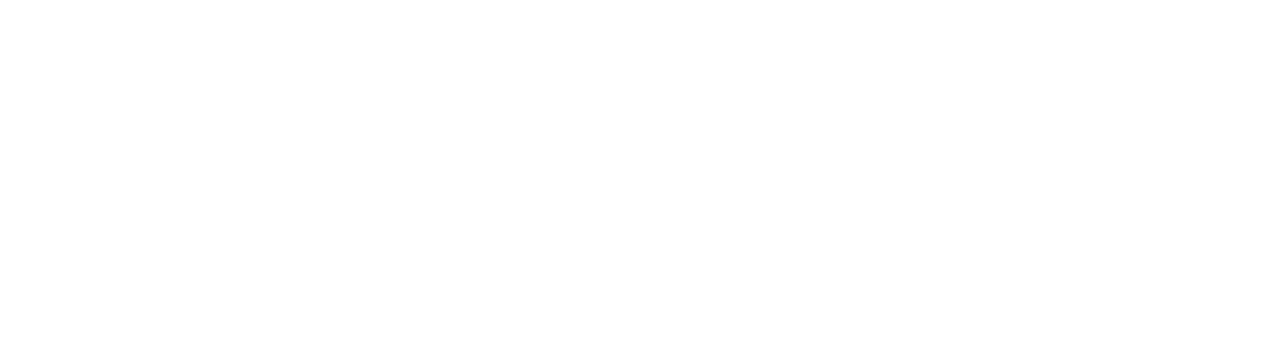
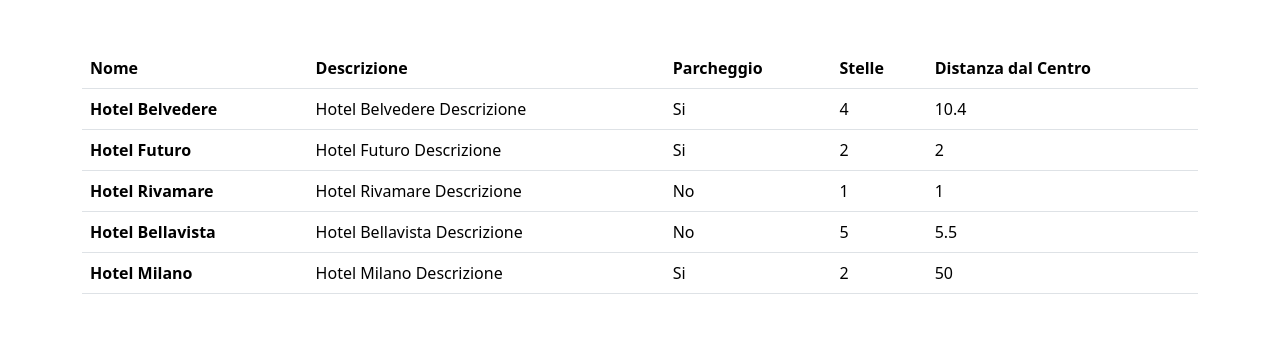
Before and after one commit to mattiamoneta/php-hotel, a PHP site: page / in a window 1280 px wide. Before the commit the part shown is empty. Shown: the top 357 px of the page. Run offline with PHP 8.4, Linux system fonts and the light colour scheme.

Commit message:
Ok Tabella

```diff
--- a/index.php
+++ b/index.php
@@ -1,3 +1,49 @@
+<?php
+
+    $hotels = [
+
+        [
+            'name' => 'Hotel Belvedere',
+            'description' => 'Hotel Belvedere Descrizione',
+            'parking' => true,
+            'vote' => 4,
+            'distance_to_center' => 10.4
+        ],
+        [
+            'name' => 'Hotel Futuro',
+            'description' => 'Hotel Futuro Descrizione',
+            'parking' => true,
+            'vote' => 2,
+            'distance_to_center' => 2
+        ],
+        [
+            'name' => 'Hotel Rivamare',
+            'description' => 'Hotel Rivamare Descrizione',
+            'parking' => false,
+            'vote' => 1,
+            'distance_to_center' => 1
+        ],
+        [
+            'name' => 'Hotel Bellavista',
+            'description' => 'Hotel Bellavista Descrizione',
+            'parking' => false,
+            'vote' => 5,
+            'distance_to_center' => 5.5
+        ],
+        [
+            'name' => 'Hotel Milano',
+            'description' => 'Hotel Milano Descrizione',
+            'parking' => true,
+            'vote' => 2,
+            'distance_to_center' => 50
+        ],
+
+    ];
+
+
+
+?>
+
 <!DOCTYPE html>
 <html lang="en">
 <head>
@@ -5,8 +51,52 @@
     <meta http-equiv="X-UA-Compatible" content="IE=edge">
     <meta name="viewport" content="width=device-width, initial-scale=1.0">
     <title>PHP Hotel</title>
+
+    <!-- Bootstrap -->
+    <link href="https://cdn.jsdelivr.net/npm/bootstrap@5.3.0-alpha3/dist/css/bootstrap.min.css" rel="stylesheet" integrity="sha384-KK94CHFLLe+nY2dmCWGMq91rCGa5gtU4mk92HdvYe+M/SXH301p5ILy+dN9+nJOZ" crossorigin="anonymous">
 </head>
     <body>
 
+        <main>
+            <div class="container">
+                <div class="row">
+                    <div class="col-12 py-5">
+                        <table class="table">
+                            <thead>
+                                <tr>
+                                    <th scope="col">Nome</th>
+                                    <th scope="col">Descrizione</th>
+                                    <th scope="col">Parcheggio</th>
+                                    <th scope="col">Stelle</th>
+                                    <th scope="col">Distanza dal Centro</th>
+                                </tr>
+                            </thead>
+                            <tbody>
+                                <?php
+                                    foreach($hotels as $hotel){
+
+                                        $hasParking = "";
+
+                                        if($hotel['parking'] == true){
+                                            $hasParking = 'Si';
+                                        }else {
+                                            $hasParking = 'No';
+                                        }
+
+                                        echo "<tr>
+                                                <th>".$hotel['name']."</th>
+                                                <td>".$hotel['description']."</td>
+                                                <td>".$hasParking."</td>
+                                                <td>".$hotel['vote']."</td>
+                                                <td>".$hotel['distance_to_center']."</td>
+                                            </tr>";
+                                    }
+                                ?>
+                            </tbody>
+                        </table>
+                    </div>
+                </div>
+            </div>
+        </main>
     </body>
 </html>
```
